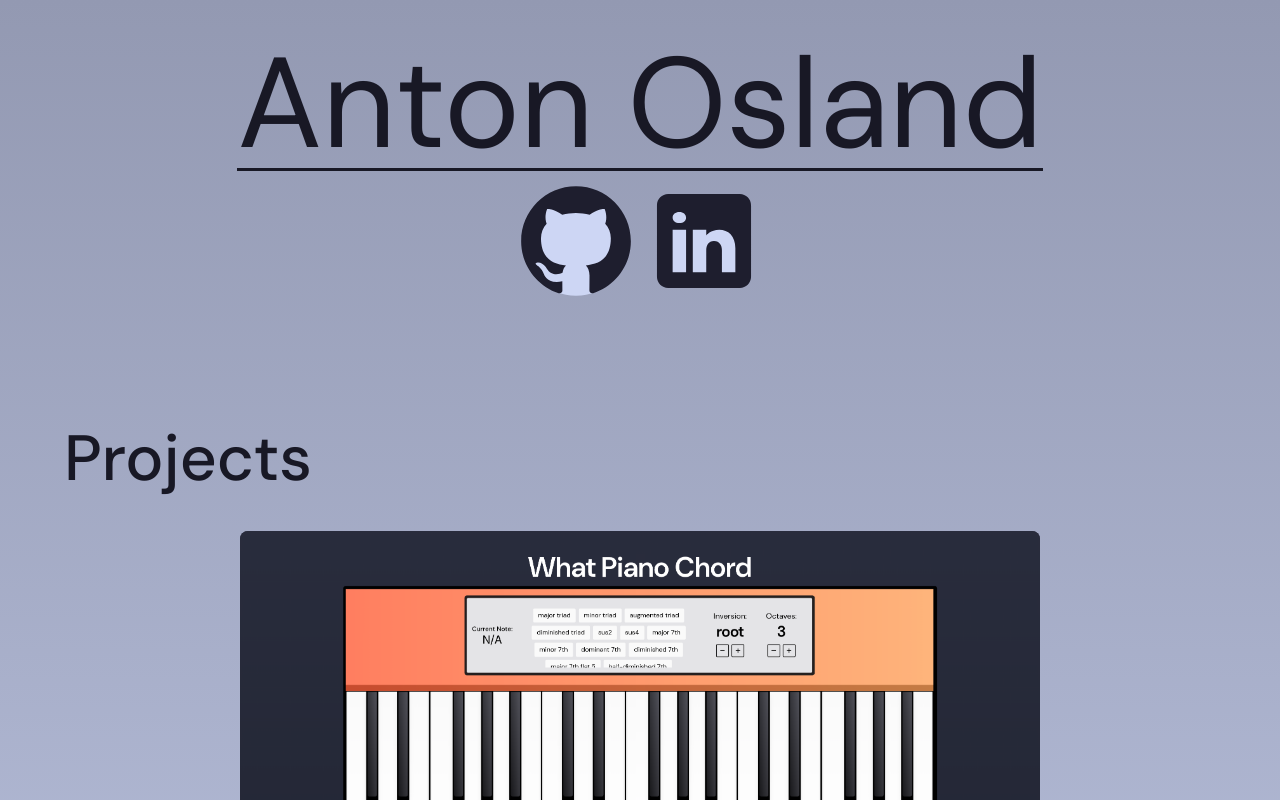
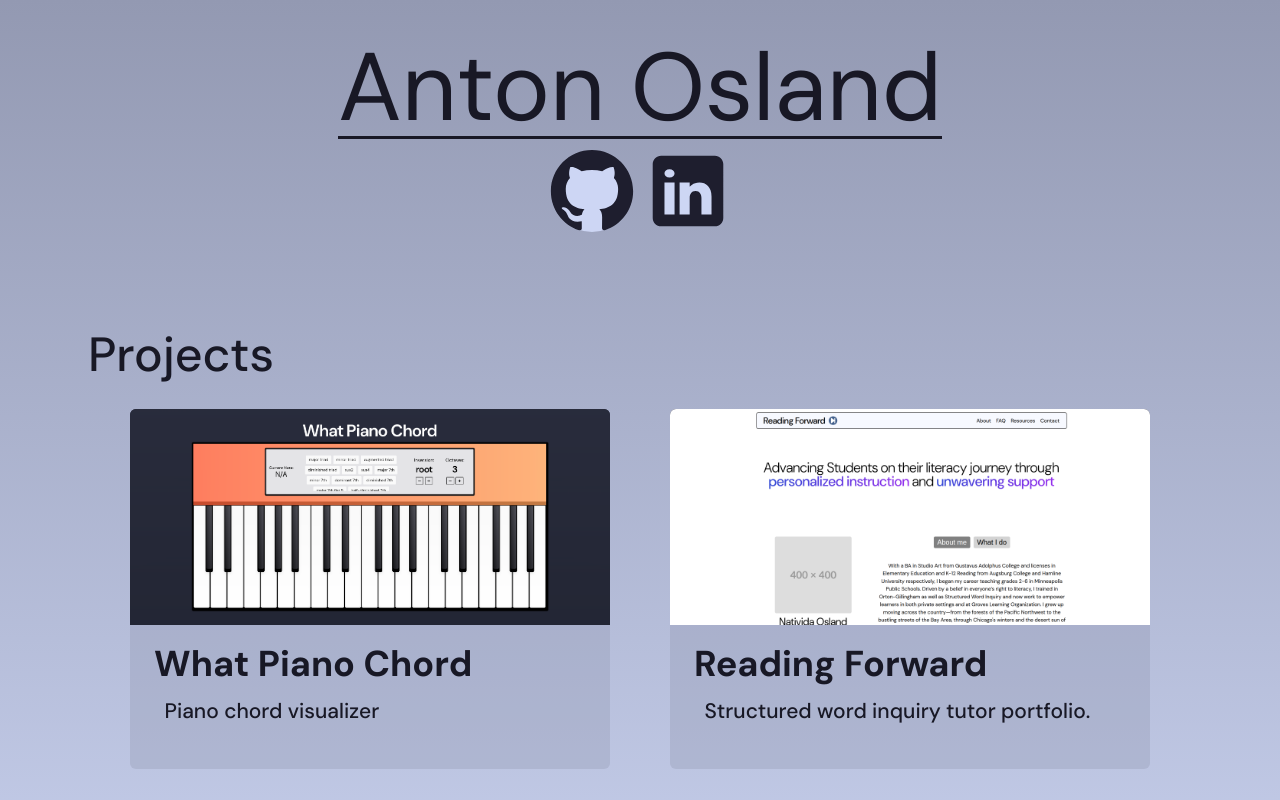
Before and after one commit to anton-oz/portfolio, a React (Vite) app: page / in a window 1280 px wide. Shown: the top 800 px of the page. Built offline with nearby package versions, Linux system fonts and the light colour scheme.

Commit message:
feat: isInView function removed, update to page responsiveness, section styling

```diff
--- a/package.json
+++ b/package.json
@@ -17,6 +17,7 @@
     "react-dom": "^19.1.1"
   },
   "devDependencies": {
+    "@types/node": "^24.5.2",
     "@types/react": "^19.1.13",
     "@types/react-dom": "^19.1.9",
     "@typescript-eslint/eslint-plugin": "^8.44.0",
--- a/src/components/project/Project.tsx
+++ b/src/components/project/Project.tsx
@@ -1,4 +1,3 @@
-import { useInView } from "@/lib";
 import "./project.css";
 
 export default function Project({
@@ -12,20 +11,9 @@ export default function Project({
   desc: string;
   href: string;
 }) {
-  const [ref, isInView] = useInView<HTMLDivElement>();
-
   return (
     <a href={href} target="_blank">
-      <div
-        ref={ref}
-        className="project"
-        style={{
-          animation: isInView
-            ? "fade-in ease-in 900ms, move-up ease-out 1s"
-            : "",
-          opacity: isInView ? "1" : "0",
-        }}
-      >
+      <div className="project">
         <img src={img} alt={`${name} screenshot`} />
         <div>
           <h3>{name}</h3>
--- a/src/components/project/project.css
+++ b/src/components/project/project.css
@@ -5,13 +5,11 @@ a {
 
 a:hover > .project {
   box-shadow: 1em 1em 0 var(--text);
-  /* transform: translateY(-1em); */
-  /* transform: translateX(-1em); */
   transform: translate(-1em, -1em);
 }
 
 .project {
-  width: 50rem;
+  width: 40rem;
   height: 100%;
   min-height: 30rem;
   margin-bottom: 4em;
--- a/src/components/projects/projects.css
+++ b/src/components/projects/projects.css
@@ -1,6 +1,5 @@
 .project-section {
-  max-width: 1800px;
-  /* min-height: 100vh; */
+  max-width: 100em;
   margin-top: 5em;
 
   display: flex;
--- a/src/index.css
+++ b/src/index.css
@@ -146,7 +146,13 @@ footer {
   align-items: center;
 }
 
-@media (max-width: 800px) {
+@media (max-width: 1800px) {
+  :root {
+    font-size: 14px;
+  }
+}
+
+@media (max-width: 1400px) {
   :root {
     font-size: 12px;
   }
--- a/src/lib/index.ts
+++ /dev/null
@@ -1,25 +0,0 @@
-import { useEffect, useState, useRef } from "react";
-
-/**
- * This function is for checking if an element is in view or not.
- * @returns ref for desired element and isInView boolean state.
- */
-export function useInView<T extends Element>(): [React.RefObject<T>, boolean] {
-  const ref = useRef<T>(null);
-  const [isInView, setIsInView] = useState(false);
-
-  useEffect(() => {
-    const observer = new IntersectionObserver(
-      ([entry]) => setIsInView(entry.isIntersecting),
-      { threshold: 0.2 },
-    );
-
-    if (ref.current) observer.observe(ref.current);
-
-    return () => {
-      if (ref.current) observer.unobserve(ref.current);
-    };
-  }, []);
-
-  return [ref, isInView];
-}
```
Also changed, not shown: 1 other file (tests, documents, lock files or other folders).
